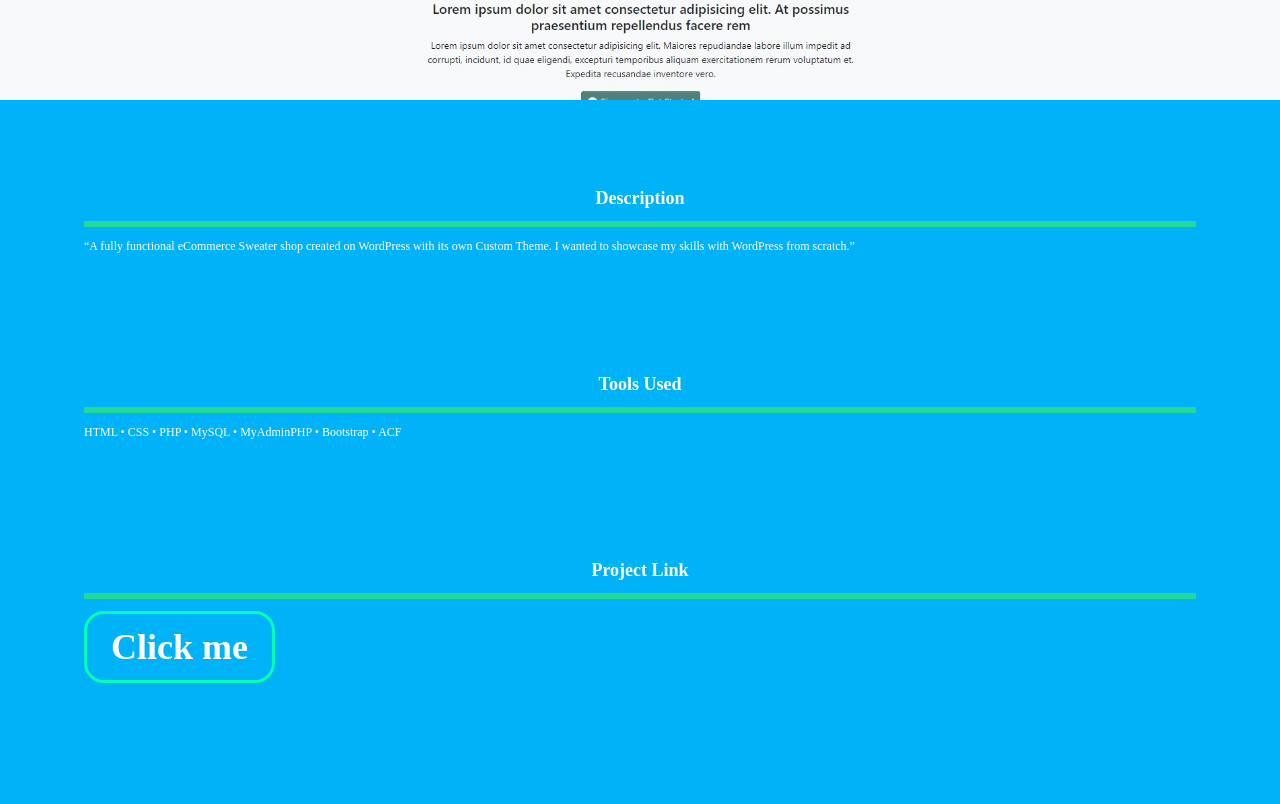
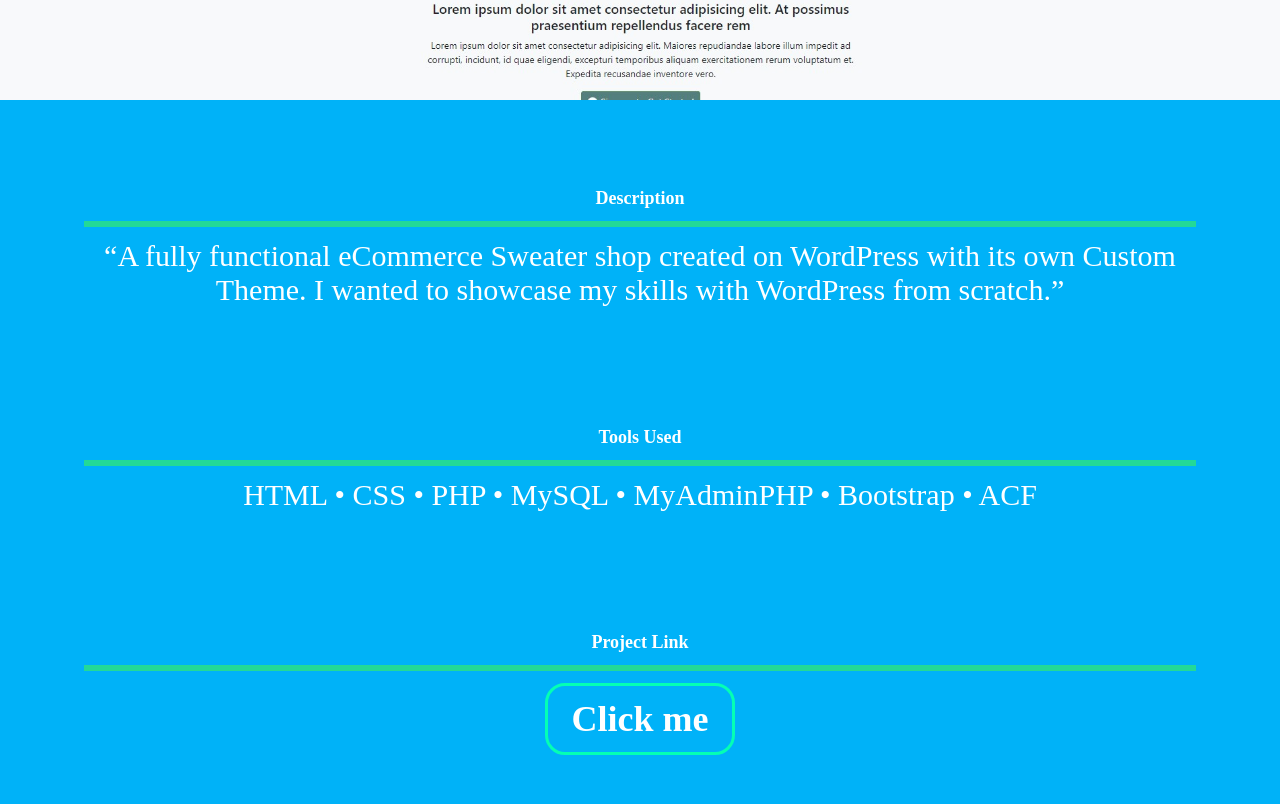
Before and after one commit to zone202/Portfolio, a React (Create React App) app: page /projects/codecourses in a window 1280 px wide. Shown: the part 756-1560 px from the top of the page. Built offline with nearby package versions, Linux system fonts and the light colour scheme; a web font is replaced by a local one.

Commit message:
thirteen

```diff
--- a/src/pages/ProjectDetail.js
+++ b/src/pages/ProjectDetail.js
@@ -73,6 +73,8 @@ const HeadLine = styled.div`
 `;
 const Awards = styled.div`
   min-height: 60vh;
+  font-size: 30px;
+  text-align: center;
   display: flex;
   margin: 5rem 10rem;
   align-items: center;
```
